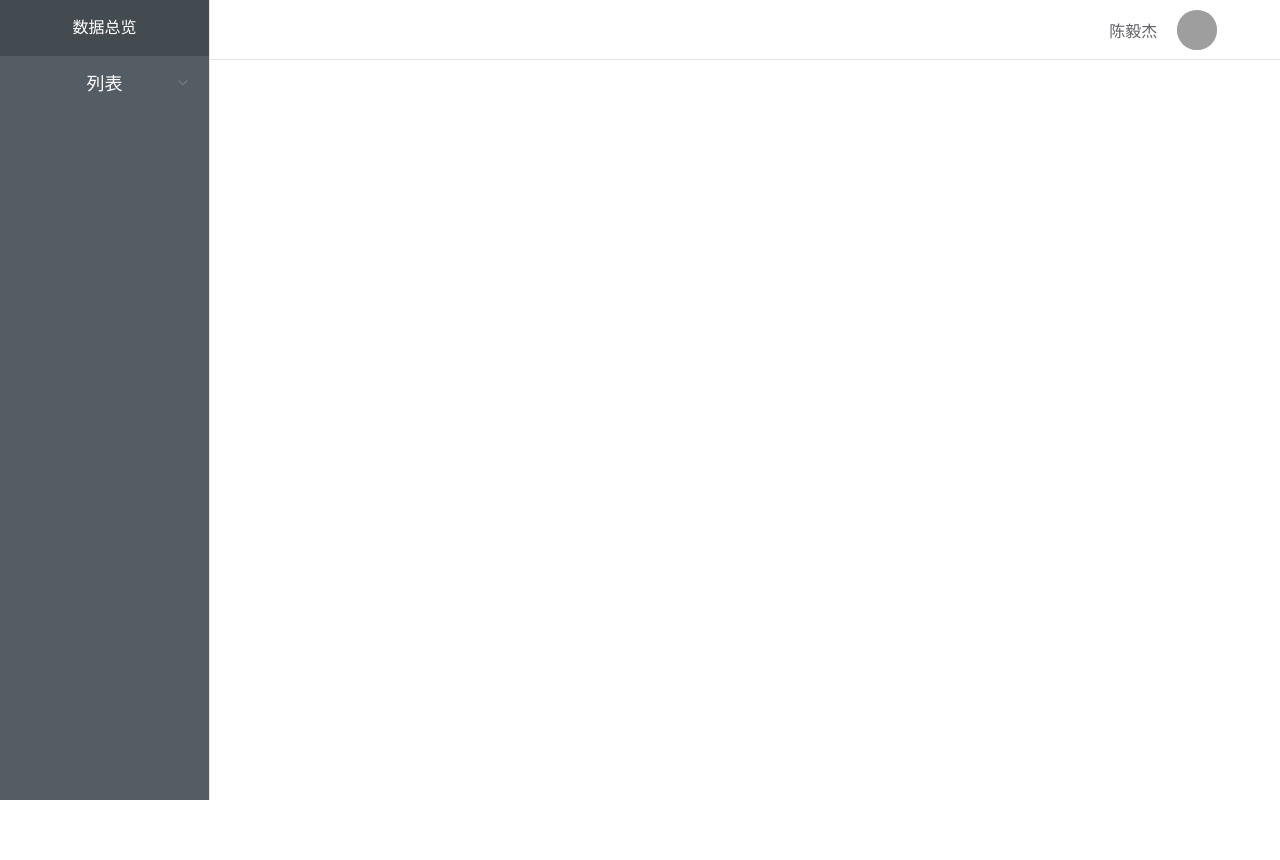
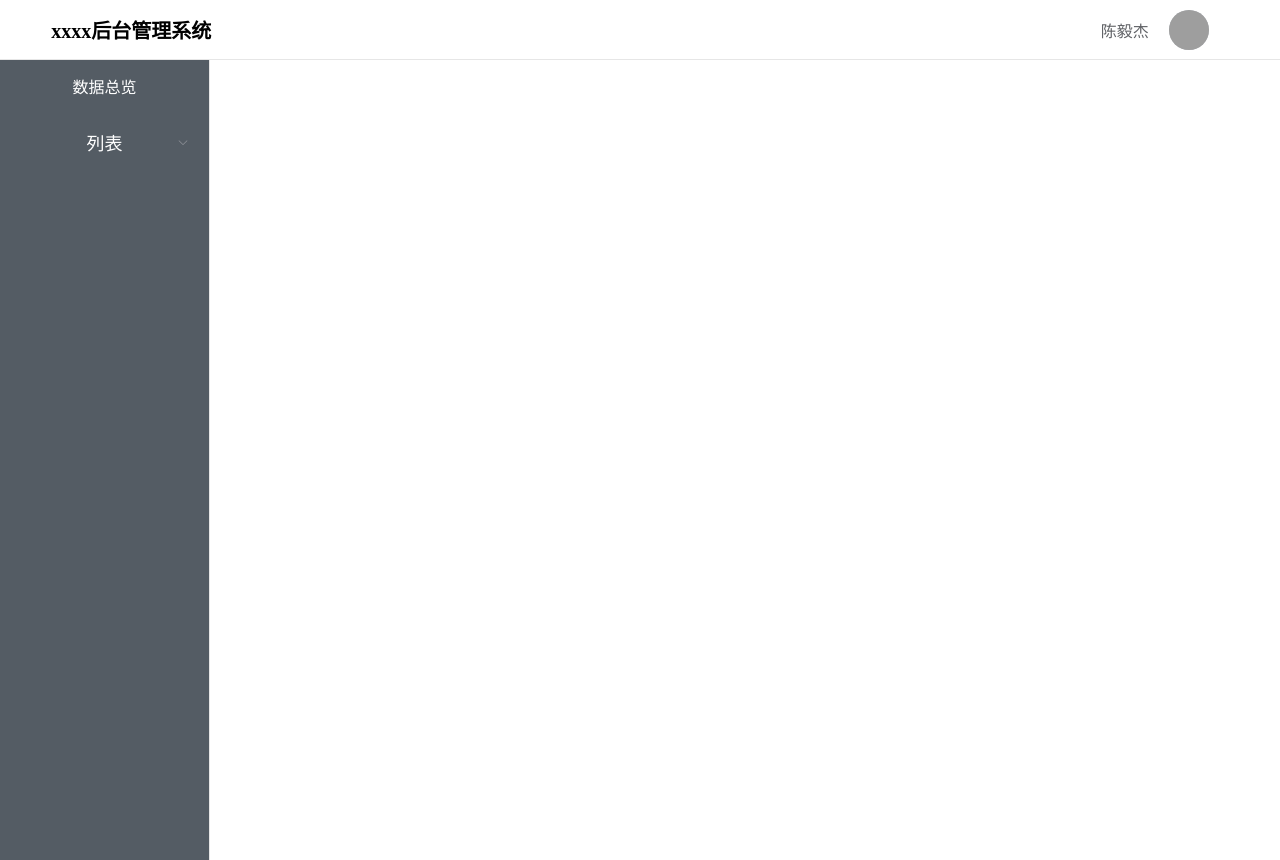
Before and after one commit to Moustache-YJ/vue-admin-base, a Vue app: page / in a window 1280 px wide. Before the commit the page ends 800 px from the top, so only its background shows below. Built offline with nearby package versions, Linux system fonts and the light colour scheme; grey boxes are pictures that could not be loaded; a small style sheet from the web is missing.

Commit message:
修改主页样式以及完成路由动画过渡

```diff
--- a/src/components/Main.vue
+++ b/src/components/Main.vue
@@ -1,18 +1,21 @@
 <template>
-   <div class='main flex_row'>
-       <div class="siderBar">
+   <div class='main'>
+       <Header></Header>
+       <div class="flex_row">
             <el-menu
+            class="siderBar"
             :router="true"
             background-color="#545c64"
             text-color="#fff"
             active-text-color="#fff"
             >
-                <siderBar v-for="(item,index) in routerList" :key="index" :route="item"></siderBar>
+              <siderBar v-for="(item,index) in routerList" :key="index" :route="item"></siderBar>
             </el-menu>
-       </div>
-       <div class="left">
-           <Header></Header>
-           <router-view/>
+            <div class="left">
+              <transition name="fade" mode="out-in">
+                <router-view/>
+              </transition>
+            </div>
        </div>
    </div>
 </template>
@@ -52,4 +55,12 @@ export default {
    width: 100%;
    height: 100vh;
 }
+.sider_title{
+  font-size:16px;
+  text-align: center;
+  color:#fff;
+}
+.fade-enter-active {
+  animation: fadeIn .7s;
+}
 </style>
--- a/src/components/main/Header.vue
+++ b/src/components/main/Header.vue
@@ -1,12 +1,13 @@
 <template>
-   <div class='header flex_row' style="justify-content: flex-end;">
-    <div class="header_right flex_row_center">
+   <div class='header flex_row_between'>
+    <p>xxxx后台管理系统</p>
+    <div class="header_right flex_row">
         <el-dropdown>
-            <span>陈毅杰</span>
-            <el-dropdown-menu slot="dropdown">
-                <el-dropdown-item @click="handlelogout">退 出</el-dropdown-item>
-            </el-dropdown-menu>
-        </el-dropdown>
+                <span>陈毅杰</span>
+                <el-dropdown-menu slot="dropdown">
+                    <el-dropdown-item @click="handlelogout">退 出</el-dropdown-item>
+                </el-dropdown-menu>
+            </el-dropdown>
         <el-avatar :src="avatarSrc"></el-avatar>
     </div>
    </div>
@@ -55,4 +56,8 @@ span{
 span:hover{
    cursor: pointer;
 }
+p{
+    font-size: 20px;
+    font-weight: bolder;
+}
 </style>
```
